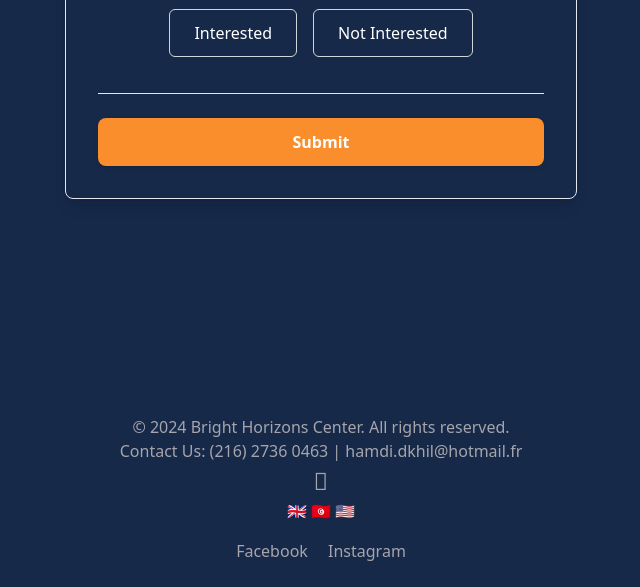
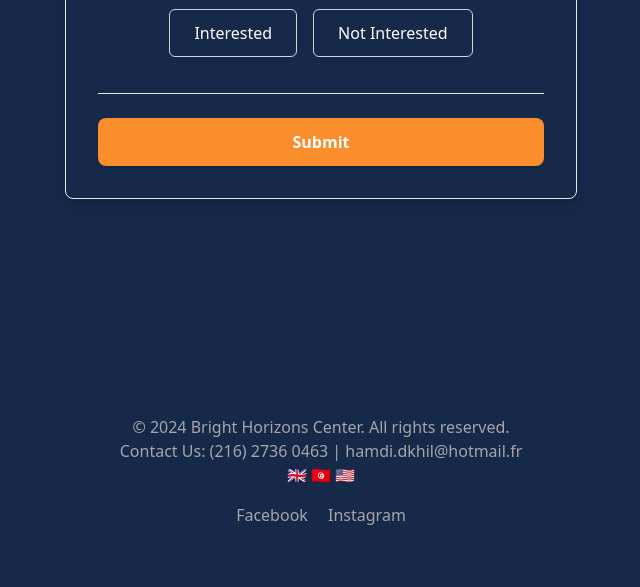
Before and after one commit to Ali-Cheikh/Bright-Horizons, a plain HTML site: page Vote/index.html in a window 1280 px wide. Shown: the part 655-1242 px from the top of the page, without its empty margins (319-959 px from the left). After the commit the page ends 1206 px from the top, so only its background shows below. Drawn offline with nearby package versions, Linux system fonts and the light colour scheme; some packages are replaced by stand-ins of ours; a script that the page names is missing.

Commit message:
Update index.html

```diff
--- a/Vote/index.html
+++ b/Vote/index.html
@@ -104,8 +104,7 @@
   <footer class="bg-[#162949] py-6 text-center mt-6">
     <div class="max-w-lg mx-auto text-title">
       <p>&copy; 2024 Bright Horizons Center. All rights reserved.</p>
-      <p>Contact Us: (216) 2736 0463 | hamdi.dkhil@hotmail.fr <br><i style='font-size:24px' class='fas'>&#xf3c5;</i>
-        <p>🇬🇧 🇹🇳 🇺🇸</p></p>
+      <p>Contact Us: (216) 2736 0463 | hamdi.dkhil@hotmail.fr <br> <p>🇬🇧 🇹🇳 🇺🇸</p></p>
       <div class="mt-4">
         <a href="https://www.facebook.com/profile.php?id=100070364739783&mibextid=LQQJ4d" target="_blank"
           class="text-title mx-2">Facebook</a>
```
